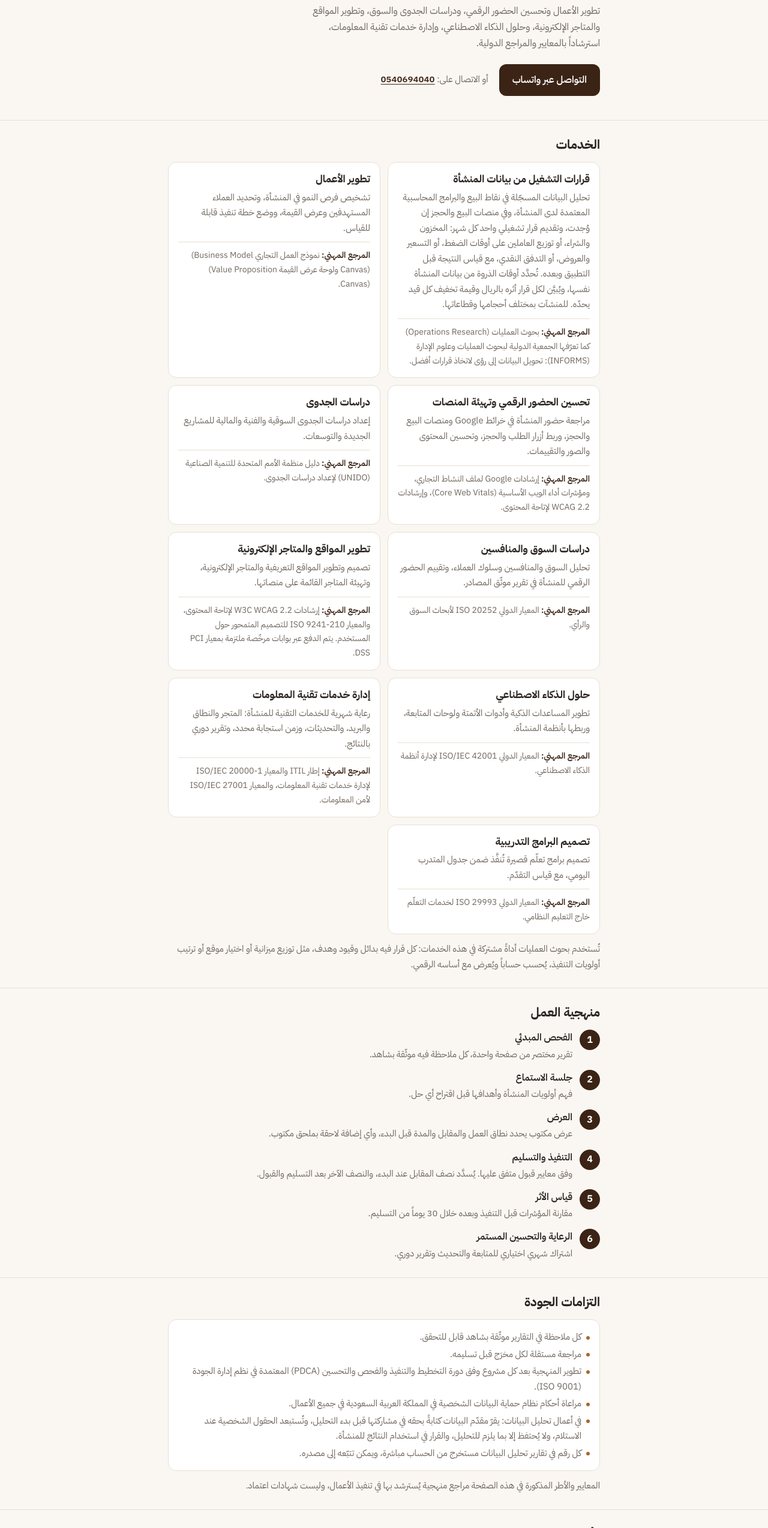
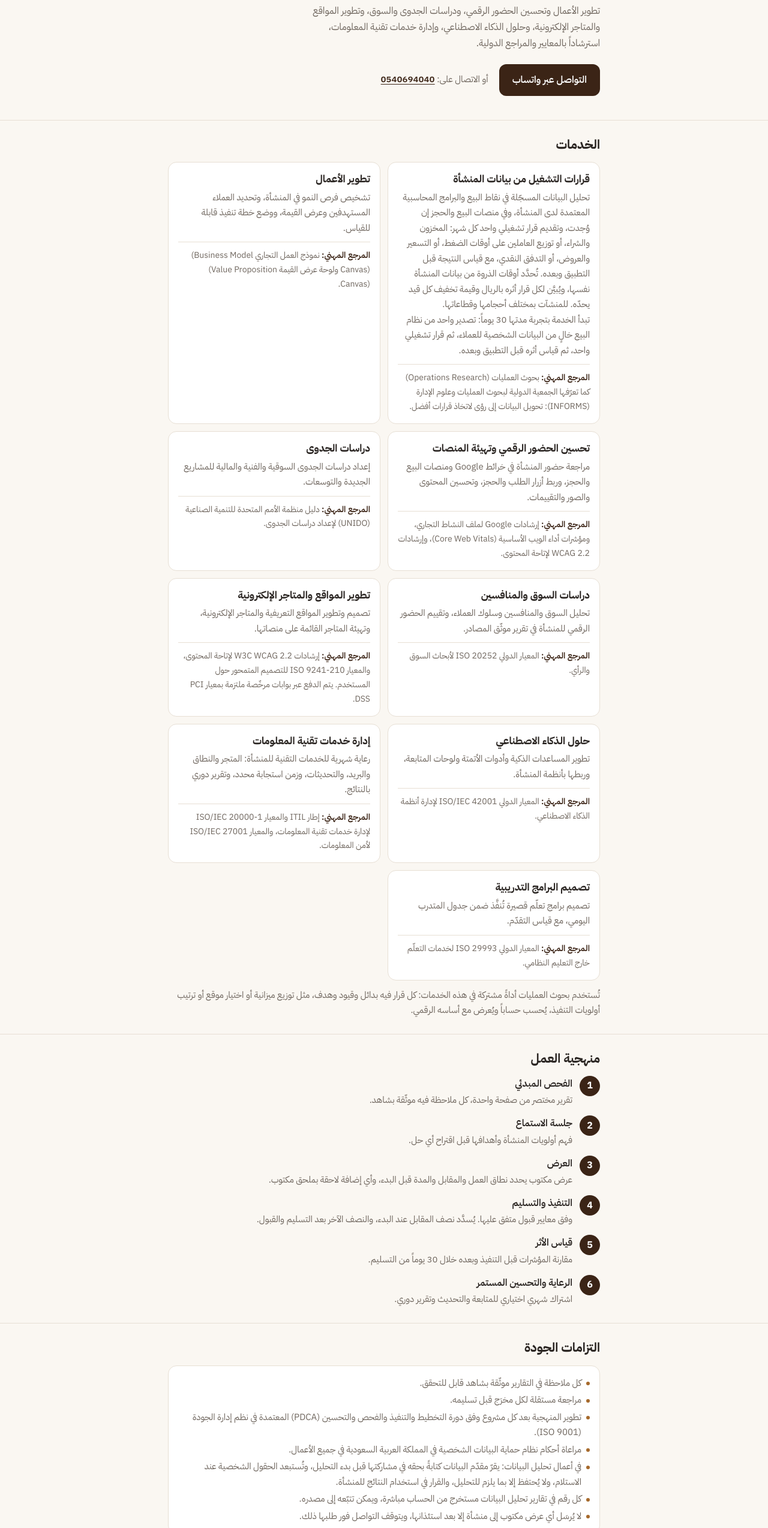
Before and after one commit to alshfa0e/F3-site, a plain HTML site: page index.html in a window 1280 px wide. Shown: the part 252-2800 px from the top of the page at 60% size. Drawn offline with Linux system fonts and the light colour scheme.

Commit message:
Services: operations decisions start with a 30-day first-decision trial; quality: written offers only after permission
Co-Authored-By: Claude Fable 5.2 <noreply@anthropic.com>
Claude-Session: https://claude.ai/code/session_018iL9x9P65fbPemRBRwuo8h

```diff
--- a/index.html
+++ b/index.html
@@ -100,6 +100,7 @@ footer{padding:20px 0 34px;border-top:1px solid var(--line);font-size:13px;color
         <div class="card">
           <h3>قرارات التشغيل من بيانات المنشأة</h3>
           <p>تحليل البيانات المسجّلة في نقاط البيع والبرامج المحاسبية المعتمدة لدى المنشأة، وفي منصات البيع والحجز إن وُجدت، وتقديم قرار تشغيلي واحد كل شهر: المخزون والشراء، أو توزيع العاملين على أوقات الضغط، أو التسعير والعروض، أو التدفق النقدي، مع قياس النتيجة قبل التطبيق وبعده. تُحدَّد أوقات الذروة من بيانات المنشأة نفسها، ويُبيَّن لكل قرار أثره بالريال وقيمة تخفيف كل قيد يحدّه. للمنشآت بمختلف أحجامها وقطاعاتها.</p>
+          <p>تبدأ الخدمة بتجربة مدتها 30 يوماً: تصدير واحد من نظام البيع خالٍ من البيانات الشخصية للعملاء، ثم قرار تشغيلي واحد، ثم قياس أثره قبل التطبيق وبعده.</p>
           <p class="std"><b>المرجع المهني:</b> بحوث العمليات <bdi dir="ltr">(Operations Research)</bdi> كما تعرّفها الجمعية الدولية لبحوث العمليات وعلوم الإدارة <bdi dir="ltr">(INFORMS)</bdi>: تحويل البيانات إلى رؤى لاتخاذ قرارات أفضل.</p>
         </div>
         <div class="card">
@@ -172,6 +173,7 @@ footer{padding:20px 0 34px;border-top:1px solid var(--line);font-size:13px;color
           <li>مراعاة أحكام نظام حماية البيانات الشخصية في المملكة العربية السعودية في جميع الأعمال.</li>
           <li>في أعمال تحليل البيانات: يقرّ مقدّم البيانات كتابةً بحقه في مشاركتها قبل بدء التحليل، وتُستبعد الحقول الشخصية عند الاستلام، ولا يُحتفظ إلا بما يلزم للتحليل، والقرار في استخدام النتائج للمنشأة.</li>
           <li>كل رقم في تقارير تحليل البيانات مستخرج من الحساب مباشرة، ويمكن تتبّعه إلى مصدره.</li>
+          <li>لا يُرسَل أي عرض مكتوب إلى منشأة إلا بعد استئذانها، ويتوقف التواصل فور طلبها ذلك.</li>
         </ul>
       </div>
       <p class="also">المعايير والأطر المذكورة في هذه الصفحة مراجع منهجية يُسترشد بها في تنفيذ الأعمال، وليست شهادات اعتماد.</p>
```
